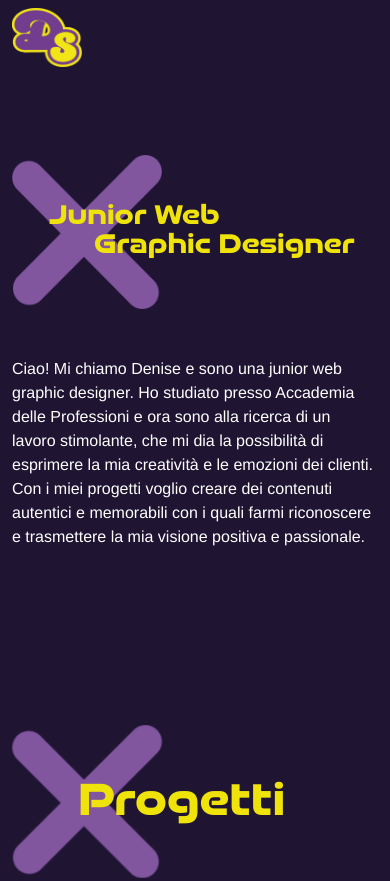
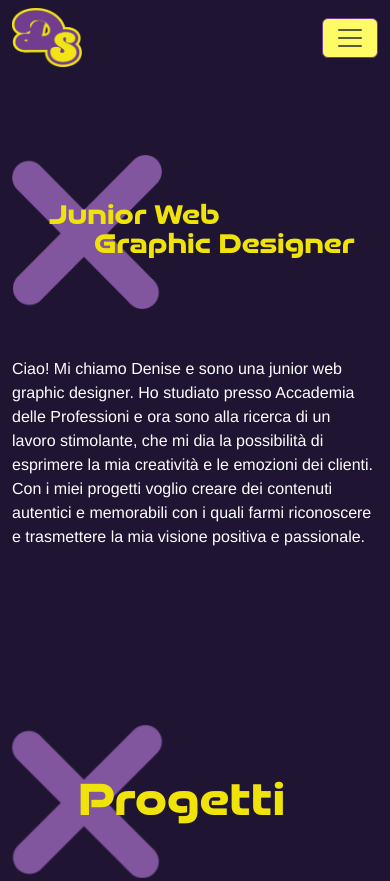
Before and after one commit to DeniseSaggioro/PORTFOLIO, a plain HTML site: page index.html in a window 390 px wide. Shown: the top 881 px of the page. Drawn offline with nearby package versions, Linux system fonts and the light colour scheme; a web font is replaced by a local one.

Commit message:
small fixes and navigation pages

```diff
--- a/index.html
+++ b/index.html
@@ -22,18 +22,26 @@
     <title>PORTFOLIO DENISE SAGGIORO</title>
   </head>
   <body>
-    <nav class="navbar navbar-expand-lg bg-navbar position-sticky top-0 w-100 nav-index">
+    <nav class="navbar navbar-expand-lg bg-navbar position-sticky top-0 nav-index">
       <div class="container-fluid">
-        <div>
-          <img id="logo" src="./assets/image/logo.png" alt="logo" />
-        </div>
-
-        <div class="collapse navbar-collapse justify-content-end" id="navbarNavAltMarkup">
+        <div><img id="logo" src="./assets/image/logo.png" alt="logo" /></div>
+        <button
+          class="navbar-toggler panino"
+          type="button"
+          data-bs-toggle="collapse"
+          data-bs-target="#navbarNav"
+          aria-controls="navbarNav"
+          aria-expanded="false"
+          aria-label="Toggle navigation"
+        >
+          <span class="navbar-toggler-icon"></span>
+        </button>
+        <div class="collapse navbar-collapse justify-content-end" id="navbarNav">
           <div class="navbar-nav my-nav-link">
-            <a class="nav-item-init-anim" href="#homepage">HOME</a>
-            <a class="nav-item-init-anim" href="#progetti">PROGETTI</a>
-            <a class="nav-item-init-anim" href="#competenze">COMPETENZE</a>
-            <a class="nav-item-init-anim" href="#contatti">CONTATTI</a>
+            <a class="nav-item-init-anim" href="#homepage">HOME</a
+            ><a class="nav-item-init-anim" href="#progetti">PROGETTI</a
+            ><a class="nav-item-init-anim" href="#competenze">COMPETENZE</a
+            ><a class="nav-item-init-anim" href="#contatti">CONTATTI</a>
           </div>
         </div>
       </div>
@@ -247,7 +255,7 @@
       </section>
     </div>
     <footer>
-      <div id="social" class="col-12">
+      <div id="social" class="col-12 p-4">
         <a href="https://www.instagram.com/designioro?igsh=MWNhdTZ5a2w2amN6bQ=="
           ><button class="me-2"><i class="bi bi-instagram fs-3"></i></button
         ></a>
--- a/style.css
+++ b/style.css
@@ -47,6 +47,10 @@ h2 {
 }
 .nav-index {
   z-index: 100;
+}
+.panino {
+  border-color: #723c8f;
+  background-color: #fffb66;
 }
 p {
   color: white;
```
Also changed, not shown: fotografia.html (+1 -1 lines), webdesign.html (+1 -1 lines), webdeveloping.html (+1 -1 lines).
